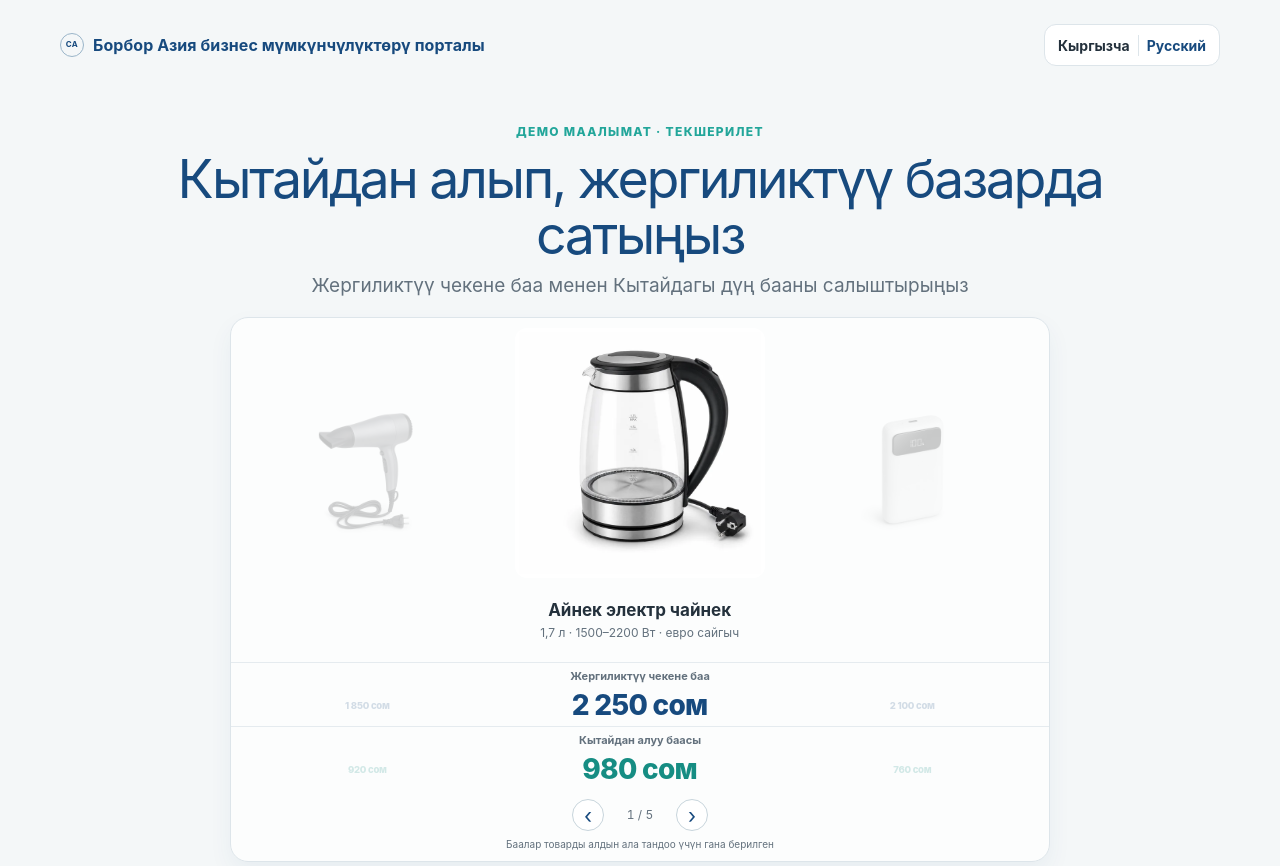
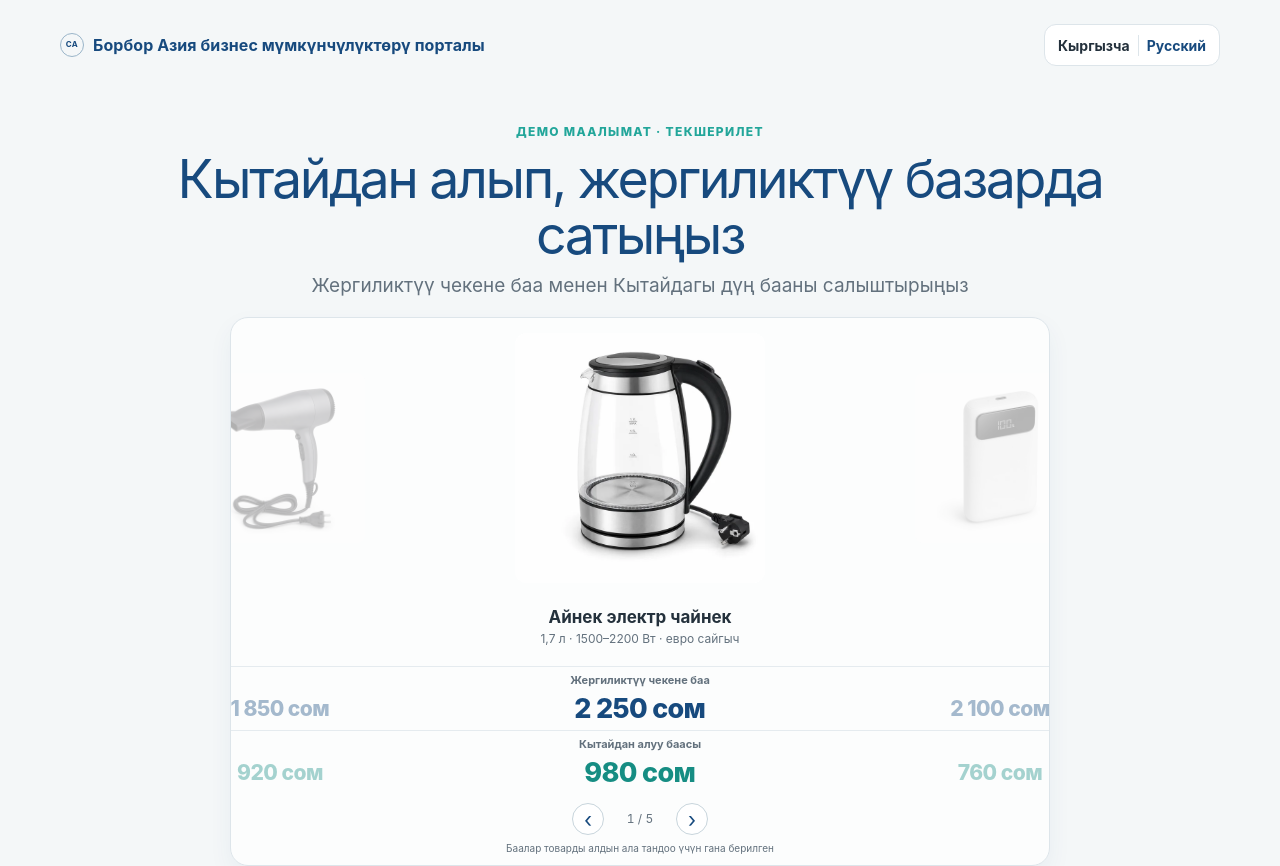
Before and after one commit to Yosuke999/ZJW2.0, a Next.js app: page /kg in a window 1280 px wide. Shown: the top 866 px of the page. Built offline with nearby package versions, Linux system fonts and the light colour scheme.

Commit message:
fix: smooth carousel motion and contain product images

```diff
--- a/app/globals.css
+++ b/app/globals.css
@@ -37,34 +37,28 @@ h1 { margin: 9px 0; color: var(--blue); font-size: clamp(32px, 5.4vw, 58px); lin
 .hero-copy p { max-width: 680px; margin: 0 auto; color: var(--muted); font-size: clamp(15px, 1.8vw, 19px); line-height: 1.45; }
 .product-showcase { position: relative; width: min(820px, 100%); margin: 0 auto; padding: 10px 0 9px; overflow: hidden; border: 1px solid var(--line); border-radius: 18px; background: rgba(255,255,255,.76); box-shadow: 0 10px 24px rgba(23,74,126,.055); touch-action: pan-y; user-select: none; }
 .track-viewport { width: 100%; overflow: hidden; }
-.product-track { height: 300px; }
-.track-strip { display: flex; width: 166.6667%; height: 100%; margin-left: -33.3333%; transform: translateX(0); transition: transform .42s cubic-bezier(.22,.72,.22,1); will-change: transform; }
+.product-track { height: 230px; }
+.track-strip { display: flex; width: 360%; height: 100%; margin-left: -130%; transform: translateX(0); transition: transform 420ms cubic-bezier(.22,.72,.22,1); will-change: transform; }
 .track-strip[data-shift="-1"] { transform: translateX(-20%); }
 .track-strip[data-shift="1"] { transform: translateX(20%); }
-.track-item { flex: 0 0 20%; min-width: 0; transition: opacity .42s ease, transform .42s cubic-bezier(.22,.72,.22,1); }
-.stage-item { position: relative; z-index: 1; display: flex; align-items: center; justify-content: flex-start; flex-direction: column; padding: 0; border: 0; background: transparent; }
-.stage-item.side { opacity: .18; transform: scale(.42); }
-.stage-item.current { z-index: 3; opacity: 1; transform: scale(1); }
-.product-strip[data-shift="-1"] .track-item:nth-child(4), .product-strip[data-shift="1"] .track-item:nth-child(2) { z-index: 4; opacity: 1; transform: scale(1); }
-.product-strip[data-shift="-1"] .track-item:nth-child(3), .product-strip[data-shift="1"] .track-item:nth-child(3) { z-index: 1; opacity: .18; transform: scale(.42); }
-.product-visual { display: flex; align-items: center; justify-content: center; flex: 0 0 220px; width: 210px; height: 220px; overflow: hidden; border-radius: 12px; background: white; }
-.product-visual img { display: block; width: 205px; height: 205px; object-fit: contain; object-position: center; }
-.product-caption { display: flex; align-items: center; flex-direction: column; justify-content: center; width: 220px; height: 72px; padding-top: 6px; text-align: center; transition: opacity .3s ease; }
-.product-caption strong, .product-caption small { display: -webkit-box; overflow: hidden; -webkit-box-orient: vertical; }
-.product-caption strong { color: var(--ink); font-size: 17px; line-height: 1.2; -webkit-line-clamp: 2; }
-.product-caption small { margin-top: 4px; color: var(--muted); font-size: 12px; line-height: 1.25; -webkit-line-clamp: 2; }
-.stage-item.side .product-caption { opacity: 0; }
-.product-strip[data-shift="-1"] .track-item:nth-child(4) .product-caption, .product-strip[data-shift="1"] .track-item:nth-child(2) .product-caption { opacity: 1; }
-.product-strip[data-shift="-1"] .track-item:nth-child(3) .product-caption, .product-strip[data-shift="1"] .track-item:nth-child(3) .product-caption { opacity: 0; }
+.track-item { flex: 0 0 20%; min-width: 0; transition: opacity 420ms cubic-bezier(.22,.72,.22,1), transform 420ms cubic-bezier(.22,.72,.22,1); }
+.stage-item { display: flex; align-items: center; justify-content: center; padding: 0; border: 0; background: transparent; }
+.stage-item.side, .stage-item.leaving { opacity: .25; transform: scale(.62); }
+.stage-item.current, .stage-item.entering { opacity: 1; transform: scale(1); }
+.product-visual { display: flex; align-items: center; justify-content: center; width: min(220px, calc(100% - 16px)); height: 220px; overflow: hidden; border-radius: 12px; background: white; }
+.product-visual img { display: block; width: auto; height: auto; max-width: 100%; max-height: 100%; object-fit: contain; object-position: center; }
+.current-product-info { display: flex; align-items: center; flex-direction: column; justify-content: center; height: 72px; padding: 5px 16px 7px; text-align: center; }
+.current-product-info strong, .current-product-info span { display: -webkit-box; overflow: hidden; -webkit-box-orient: vertical; }
+.current-product-info strong { color: var(--ink); font-size: 17px; line-height: 1.2; -webkit-line-clamp: 2; }
+.current-product-info span { margin-top: 4px; color: var(--muted); font-size: 12px; line-height: 1.25; -webkit-line-clamp: 2; }
+.product-showcase.is-resetting .track-strip, .product-showcase.is-resetting .track-item { transition: none; }
 .price-track { height: 64px; padding-top: 5px; overflow: hidden; border-top: 1px solid rgba(221,229,234,.72); }
 .track-label { display: block; height: 17px; color: var(--muted); text-align: center; font-size: 11px; font-weight: 700; }
 .price-strip { align-items: center; height: 40px; }
-.price-item { display: grid; place-items: center; color: var(--blue); text-align: center; white-space: nowrap; font-size: 14px; font-weight: 850; letter-spacing: -.025em; }
-.price-item.current { opacity: 1; transform: scale(1); font-size: clamp(21px, 5.8vw, 28px); }
-.price-item.side { opacity: .18; transform: scale(.68); }
+.price-item { display: grid; place-items: center; color: var(--blue); text-align: center; white-space: nowrap; font-size: clamp(20px, 5.6vw, 27px); font-weight: 850; letter-spacing: -.025em; }
+.price-item.current, .price-item.entering { opacity: 1; transform: scale(1); }
+.price-item.side, .price-item.leaving { opacity: .38; transform: scale(.78); }
 .price-track.china .price-item { color: #168d83; }
-.price-strip[data-shift="-1"] .track-item:nth-child(4), .price-strip[data-shift="1"] .track-item:nth-child(2) { opacity: 1; transform: scale(1); font-size: clamp(21px, 5.8vw, 28px); }
-.price-strip[data-shift="-1"] .track-item:nth-child(3), .price-strip[data-shift="1"] .track-item:nth-child(3) { opacity: .18; transform: scale(.68); font-size: 14px; }
 .showcase-controls { display: flex; align-items: center; justify-content: center; gap: 15px; margin-top: 9px; }
 .carousel-progress { min-width: 42px; color: var(--muted); text-align: center; font-size: 12px; font-variant-numeric: tabular-nums; }
 .carousel-arrow { display: grid; place-items: center; width: 32px; height: 32px; padding: 0; border: 1px solid #c8d5dc; border-radius: 50%; background: white; color: var(--blue); font-size: 21px; line-height: 1; cursor: pointer; }
@@ -148,12 +142,11 @@ button:focus-visible, a:focus-visible, summary:focus-visible { outline: 3px soli
   .hero { padding-top: 28px; min-height: 790px; }
   .hero-copy { max-width: 1020px; margin-bottom: 18px; }
   .hero-copy h1 { font-size: clamp(40px, 4.2vw, 54px); }
-  .product-track { height: 334px; }
-  .product-visual { flex-basis: 250px; width: 250px; height: 250px; }
-  .product-visual img { width: 242px; height: 242px; }
-  .product-caption { width: 260px; height: 78px; }
-  .stage-item.side { opacity: .22; transform: scale(.58); }
-  .product-strip[data-shift="-1"] .track-item:nth-child(3), .product-strip[data-shift="1"] .track-item:nth-child(3) { opacity: .22; transform: scale(.58); }
+  .track-strip { width: 220%; margin-left: -60%; }
+  .product-track { height: 260px; }
+  .product-visual { width: min(250px, calc(100% - 20px)); height: 250px; }
+  .current-product-info { height: 78px; }
+  .stage-item.side, .stage-item.leaving { opacity: .3; transform: scale(.68); }
   .product-grid { grid-template-columns: repeat(4, minmax(0, 1fr)); gap: 18px; }
   .card-visual { height: 170px; }
   .product-card { padding: 15px; }
@@ -191,10 +184,9 @@ button:focus-visible, a:focus-visible, summary:focus-visible { outline: 3px soli
   h1 { margin-block: 6px; font-size: clamp(27px, 8.5vw, 34px); line-height: 1.01; }
   .hero-copy p { max-width: 340px; font-size: 13px; line-height: 1.35; }
   .product-showcase { padding-block: 7px 8px; border-radius: 14px; }
-  .product-track { height: 294px; }
-  .product-visual { flex-basis: 216px; width: 208px; height: 216px; }
-  .product-visual img { width: 202px; height: 202px; }
-  .product-caption { height: 70px; }
+  .product-track { height: 230px; }
+  .product-visual { width: min(220px, calc(100% - 16px)); height: 220px; }
+  .current-product-info { height: 70px; }
   .price-track { height: 61px; padding-top: 4px; }
   .price-strip { height: 39px; }
   .showcase-controls { margin-top: 7px; }
--- a/components/HeroCarousel.tsx
+++ b/components/HeroCarousel.tsx
@@ -2,7 +2,7 @@
 
 import { useCallback, useEffect, useMemo, useRef, useState } from "react";
 import Image from "next/image";
-import { getCarouselWindow, getTrackShift } from "@/data/carousel.mjs";
+import { createTransitionGate, getCarouselWindow, getTrackRole, getTrackShift } from "@/data/carousel.mjs";
 import { formatPrice, getPrice } from "@/data/prices";
 import { heroProducts } from "@/data/products";
 import type { Copy } from "@/data/translations";
@@ -18,31 +18,45 @@ type ChangeReason = "initial" | "manual";
 export function HeroCarousel({ country, language, copy, onActiveProductChange }: { country: CountryCode; language: Language; copy: Copy; onActiveProductChange: (productId: string, reason: ChangeReason) => void }) {
   const [index, setIndex] = useState(0);
   const [direction, setDirection] = useState<1 | -1 | null>(null);
+  const [resetting, setResetting] = useState(false);
   const dragStart = useRef<{ x: number; y: number } | null>(null);
   const transitionTimer = useRef<ReturnType<typeof setTimeout> | null>(null);
+  const resetFrame = useRef<number | null>(null);
+  const gate = useRef(createTransitionGate());
   const product = heroProducts[index];
   const price = getPrice(country, product.id);
   const productWindow = useMemo(() => getCarouselWindow(heroProducts, index), [index]);
   const localPriceWindow = useMemo(() => getCarouselWindow(heroProducts, index, true), [index]);
+  const productShift = direction ? getTrackShift(direction, "product") : 0;
 
   const finishMove = useCallback((delta: 1 | -1) => {
     const nextIndex = (index + delta + heroProducts.length) % heroProducts.length;
     const nextProduct = heroProducts[nextIndex];
     setIndex(nextIndex);
     setDirection(null);
+    setResetting(true);
     onActiveProductChange(nextProduct.id, "manual");
+    resetFrame.current = requestAnimationFrame(() => {
+      resetFrame.current = requestAnimationFrame(() => {
+        setResetting(false);
+        gate.current.unlock();
+      });
+    });
   }, [index, onActiveProductChange]);
 
   const move = useCallback((delta: 1 | -1) => {
-    if (direction) return;
+    if (!gate.current.tryLock()) return;
     setDirection(delta);
     trackEvent("carousel_manual", { country, language, direction: delta });
     transitionTimer.current = setTimeout(() => finishMove(delta), TRANSITION_MS);
-  }, [country, direction, finishMove, language]);
+  }, [country, finishMove, language]);
 
   useEffect(() => {
     onActiveProductChange(heroProducts[0].id, "initial");
-    return () => { if (transitionTimer.current) clearTimeout(transitionTimer.current); };
+    return () => {
+      if (transitionTimer.current) clearTimeout(transitionTimer.current);
+      if (resetFrame.current !== null) cancelAnimationFrame(resetFrame.current);
+    };
   }, [onActiveProductChange]);
 
   useEffect(() => {
@@ -59,7 +73,7 @@ export function HeroCarousel({ country, language, copy, onActiveProductChange }:
         <p>{copy.heroSubtitle}</p>
       </div>
       <div
-        className={`product-showcase ${direction ? "is-moving" : ""}`}
+        className={`product-showcase ${direction ? "is-moving" : ""} ${resetting ? "is-resetting" : ""}`}
         tabIndex={0}
         aria-label={copy.popularTitle}
         onKeyDown={(event) => {
@@ -81,14 +95,17 @@ export function HeroCarousel({ country, language, copy, onActiveProductChange }:
       >
         <p className="sr-only" aria-live="polite">{liveSummary}</p>
         <div className="product-track track-viewport">
-          <div className="track-strip product-strip" data-shift={direction ? getTrackShift(direction, "product") : 0} data-track="product">
+          <div className="track-strip product-strip" data-shift={productShift} data-track="product">
             {productWindow.map((item, slot) => (
-              <div className={`track-item stage-item ${slot === 2 ? "current" : "side"}`} key={item.id} data-product-id={item.id}>
+              <div className={`track-item stage-item ${getTrackRole(slot, productShift)}`} key={item.id} data-product-id={item.id}>
                 <span className="product-visual"><Image src={item.image} alt={slot === 2 ? item.name[language] : ""} width={600} height={600} priority={slot === 2 && index === 0} /></span>
-                <span className="product-caption"><strong>{item.name[language]}</strong><small>{item.specification[language]}</small></span>
               </div>
             ))}
           </div>
+        </div>
+        <div className="current-product-info" data-product-id={product.id}>
+          <strong>{product.name[language]}</strong>
+          <span>{product.specification[language]}</span>
         </div>
         <PriceTrack label={copy.localPrice} products={localPriceWindow} country={country} tone="local" direction={direction} />
         <PriceTrack label={copy.chinaPrice} products={productWindow} country={country} tone="china" direction={direction} />
--- a/components/PriceTrack.tsx
+++ b/components/PriceTrack.tsx
@@ -1,5 +1,5 @@
 import { formatPrice, getPrice } from "@/data/prices";
-import { getTrackShift } from "@/data/carousel.mjs";
+import { getTrackRole, getTrackShift } from "@/data/carousel.mjs";
 import type { CountryCode, Product } from "@/data/types";
 
 export function PriceTrack({ label, products, country, tone, direction }: { label: string; products: Product[]; country: CountryCode; tone: "local" | "china"; direction: 1 | -1 | null }) {
@@ -14,7 +14,7 @@ export function PriceTrack({ label, products, country, tone, direction }: { labe
             const price = getPrice(country, product.id);
             const value = tone === "local" ? price.localRetailPrice : price.chinaReferencePrice;
             return (
-              <span className={`track-item price-item ${slot === 2 ? "current" : "side"}`} key={`${tone}-${product.id}`} data-product-id={product.id}>
+              <span className={`track-item price-item ${getTrackRole(slot, shift)}`} key={`${tone}-${product.id}`} data-product-id={product.id}>
                 {formatPrice(value, price.currency)}
               </span>
             );
--- a/data/carousel.d.ts
+++ b/data/carousel.d.ts
@@ -1,3 +1,6 @@
 export type TrackTone = "product" | "local" | "china";
 export declare function getCarouselWindow<T>(items: T[], centerIndex: number, reverse?: boolean): T[];
 export declare function getTrackShift(direction: 1 | -1, tone: TrackTone): 1 | -1;
+export type TrackRole = "current" | "side" | "leaving" | "entering";
+export declare function getTrackRole(slot: number, shift: 1 | -1 | 0): TrackRole;
+export declare function createTransitionGate(): { isLocked(): boolean; tryLock(): boolean; unlock(): void };
--- a/data/carousel.mjs
+++ b/data/carousel.mjs
@@ -8,3 +8,23 @@ export function getCarouselWindow(items, centerIndex, reverse = false) {
 export function getTrackShift(direction, tone) {
   return tone === "local" ? direction : direction * -1;
 }
+
+export function getTrackRole(slot, shift) {
+  if (!shift) return slot === 2 ? "current" : "side";
+  if (slot === 2) return "leaving";
+  if ((shift === -1 && slot === 3) || (shift === 1 && slot === 1)) return "entering";
+  return "side";
+}
+
+export function createTransitionGate() {
+  let locked = false;
+  return {
+    isLocked: () => locked,
+    tryLock: () => {
+      if (locked) return false;
+      locked = true;
+      return true;
+    },
+    unlock: () => { locked = false; },
+  };
+}
```
Also changed, not shown: 2 other files (tests, documents, lock files or other folders).
